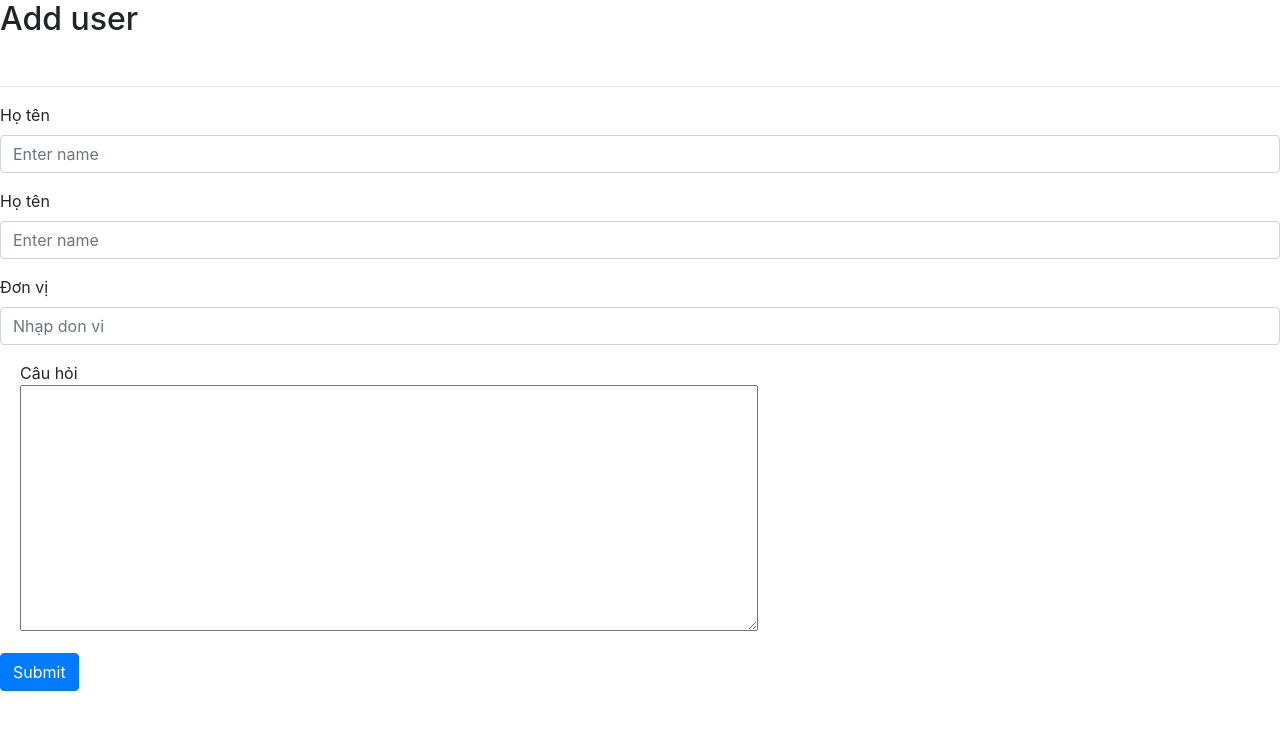
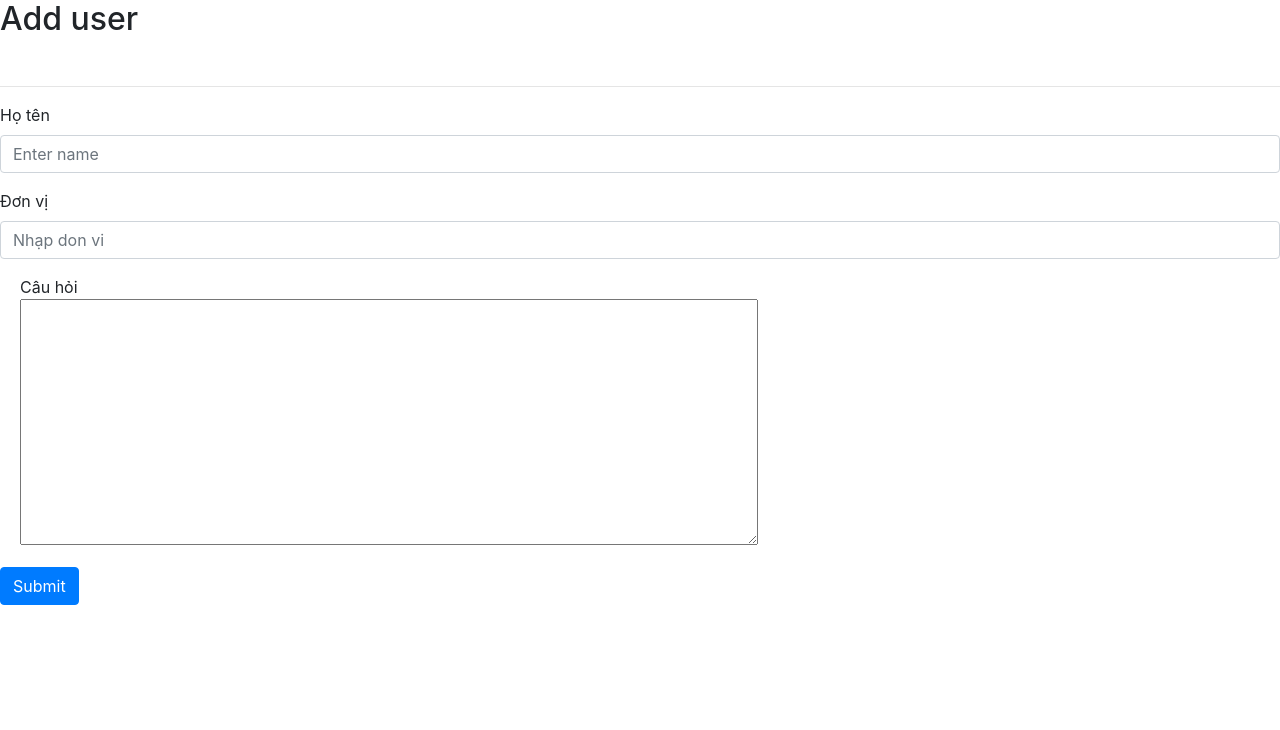
Before and after one commit to ZetCode17/basic-form-php, a PHP site: page /admin/add-infor.php in a window 1280 px wide. Shown: the top 730 px of the page. Run offline with PHP 8.4, Linux system fonts and the light colour scheme.

Commit message:
update add user

```diff
--- a/admin/add-infor.php
+++ b/admin/add-infor.php
@@ -20,11 +20,7 @@ include('../lib/function.php');
     <hr>
 
     <form action="add.php" method="post">
-
-        <div class="form-group">
-            <label for="exampleInputEmail1">Họ tên</label>
-            <input required type="text" class="form-control" id="exampleInputEmail1" aria-describedby="emailHelp" placeholder="Enter name" name="id" type = "hidden">
-        </div>
+        <input type="hidden" name="id" value="0">
 
         <div class="form-group">
             <label for="exampleInputEmail1">Họ tên</label>
--- a/admin/add.php
+++ b/admin/add.php
@@ -11,3 +11,4 @@ function add()
     save('danhsach', $add_data);
 }
 add();
+header('location:list.php');
```
